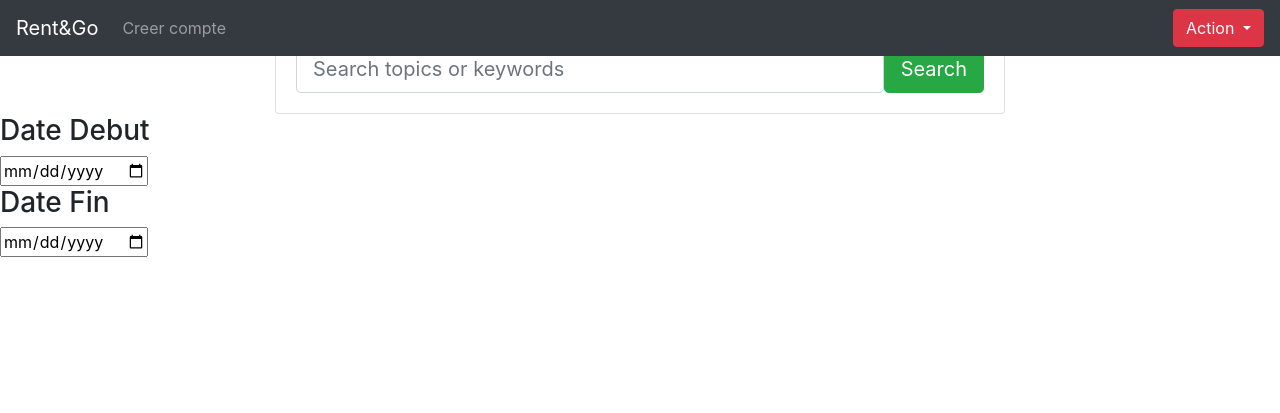
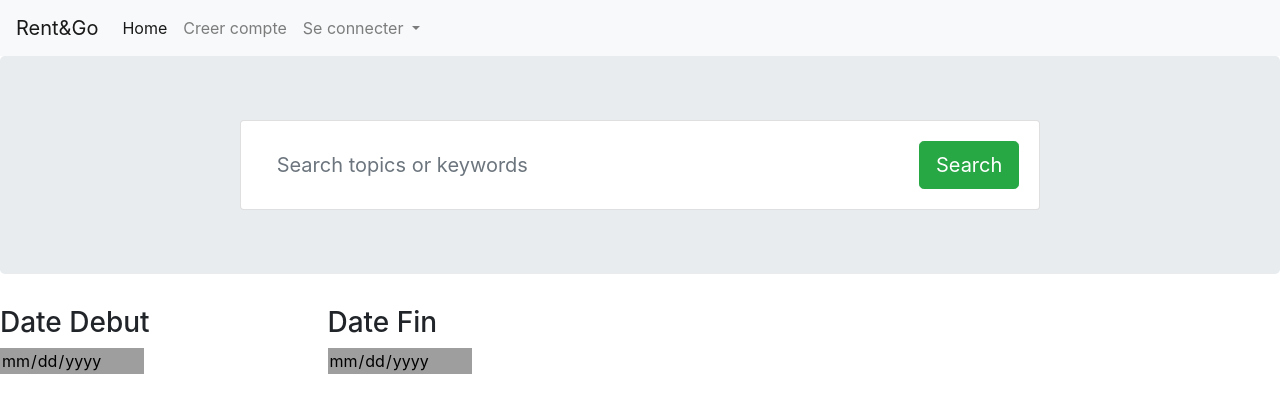
Before and after one commit to naboulan/rentCars, a Symfony app: template templates/home.html.twig in a window 1280 px wide. Shown: the top 413 px of the page. Run offline with Twig, Linux system fonts and the light colour scheme; the template is opened without the code that fills it, so the values that code supplies are empty; some libraries are stand-ins or nearby versions; grey boxes are pictures that could not be loaded.

Commit message:
fix(style): fix style dropdown

```diff
--- a/templates/base.html.twig
+++ b/templates/base.html.twig
@@ -3,32 +3,40 @@
         <head>
             <meta charset="UTF-8">
             <title>{% block title %}Test Application{% endblock %}</title>
-        <link rel="stylesheet" href="https://bootswatch.com/4/flatly/bootstrap.min.css">
+            {% block stylesheets %}
                 <link rel="stylesheet" href="https://maxcdn.bootstrapcdn.com/bootstrap/4.0.0/css/bootstrap.min.css" integrity="sha384-Gn5384xqQ1aoWXA+058RXPxPg6fy4IWvTNh0E263XmFcJlSAwiGgFAW/dAiS6JXm" crossorigin="anonymous">
-        {% block stylesheets %} <link href="{{ asset('css/login.css') }}" rel="stylesheet" />
-        <link href="{{ asset('css/style.js') }}" rel="stylesheet" /> {% endblock %}
+                <link href="{{ asset('css/login.css') }}" rel="stylesheet" />
+            {% endblock %}
+            {% block style %}
+            <link href="{{ asset('css/style.css') }}" rel="stylesheet" />
+            <link rel="stylesheet" href="{{ asset('https://use.fontawesome.com/releases/v5.1.0/css/all.css') }}" integrity="sha384-lKuwvrZot6UHsBSfcMvOkWwlCMgc0TaWr+30HWe3a4ltaBwTZhyTEggF5tJv8tbt" crossorigin="anonymous">
+
+            <script src="{{ asset('//cdnjs.cloudflare.com/ajax/libs/jquery/3.2.1/jquery.min.js') }}"></script>
+            <script src="{{ asset('//maxcdn.bootstrapcdn.com/bootstrap/4.1.1/js/bootstrap.min.js') }}"></script>
+
+  {% endblock %}
 
         </head>
         <body>
+                <header>
           {% block sidebar %}
-            <nav class="navbar navbar-expand-lg navbar-dark bg-dark fixed-top" role="navigation">
+            <nav class="navbar navbar-expand-lg navbar-light bg-light">
+              <a class="navbar-brand" href="/">Rent&Go</a>
+              <button class="navbar-toggler" type="button" data-toggle="collapse" data-target="#navbarSupportedContent" aria-controls="navbarSupportedContent" aria-expanded="false" aria-label="Toggle navigation">
+                <span class="navbar-toggler-icon"></span>
+              </button>
 
-                        <a class="navbar-brand" href="/">Rent&Go</a>
-                        <button class="navbar-toggler border-0" type="button" data-toggle="collapse" data-target="#exCollapsingNavbar">
-                            &#9776;
-                        </button>
-                        <div class="collapse navbar-collapse" id="exCollapsingNavbar">
-                                <ul class="nav navbar-nav">
+              <div class="collapse navbar-collapse" id="navbarSupportedContent">
+                <ul class="navbar-nav mr-auto">
+                  <li class="nav-item active">
+                    <a class="nav-link" href="#">Home <span class="sr-only">(current)</span></a>
+                  </li>
                    <li class="nav-item"><a href="{{ path('user_new')}}" class="nav-link">Creer compte</a></li>
 
-                                    </ul>
-                            <ul class="nav navbar-nav flex-row justify-content-between ml-auto">
-
-                                <li class="dropdown order-1">
-                                        <div class="btn-group">
-                                                <button type="button" class="btn btn-danger dropdown-toggle" data-toggle="dropdown" aria-haspopup="true" aria-expanded="false">
-                                                        Action
-                                                      </button>
+                  <li class="nav-item dropdown">
+                    <a class="nav-link dropdown-toggle" href="#" id="navbarDropdown" role="button" data-toggle="dropdown" aria-haspopup="true" aria-expanded="false">
+                      Se connecter
+                    </a>
                     <div class="dropdown-menu">
                         <form class="px-4 py-3">
                           <div class="form-group">
@@ -54,19 +62,13 @@
                   </li>
                 </ul>
               </div>
-
               </nav>
+              {% endblock %}
+  </header>
 
 
+                {% block body %}{% endblock %}
 
-
-
-
-
-
-                {% endblock %}
-
-            {% block body %}{% endblock %}
 
                 {% block javascripts %}
 
--- a/templates/home.html.twig
+++ b/templates/home.html.twig
@@ -1,24 +1,10 @@
 {% extends 'base.html.twig' %}
 
 {% block title %}Home page{% endblock %}
-{% block style %}
-<link href="{{ asset('css/style.css') }}" rel="stylesheet" />
-<script src="{{ asset('js/jquery.min.js') }}"></script>
-<script src="{{ asset('js/style.js') }}"></script>
-<script src="script.js"></script>
-<script src="{{ asset('//maxcdn.bootstrapcdn.com/bootstrap/4.1.1/js/bootstrap.min.js') }}"></script>
-<script src="{{ asset('//cdnjs.cloudflare.com/ajax/libs/jquery/3.2.1/jquery.min.js') }}"></script>
-
- <script src="{{ asset('vendor/jquery/jquery.min.js') }}"></script>
-  <script src="{{ asset('vendor/bootstrap/js/bootstrap.bundle.min.js') }}"></script>
-
-{% endblock %}
 
 {% block body %}
-<script src="{{ asset('vendor/bootstrap/js/bootstrap.bundle.min.js') }}"></script>
-<link rel="stylesheet" href="{{ asset('https://use.fontawesome.com/releases/v5.1.0/css/all.css') }}" integrity="sha384-lKuwvrZot6UHsBSfcMvOkWwlCMgc0TaWr+30HWe3a4ltaBwTZhyTEggF5tJv8tbt" crossorigin="anonymous">
-<div class="container">
-    <br/>
+<div>
+    <section class="jumbotron text-center">
 	    <div class="row justify-content-center">
                         <div class="col-12 col-md-10 col-lg-8">
                             <form class="card card-sm">
@@ -40,15 +26,16 @@
                         </div>
                         <!--end of col-->
                     </div>
-</div>
-<div class="calendrier">
+    </section>
+    <div class="row">
+        <div class="col-md-3">
             <h3>Date  Debut</h3>
-<div class="dated">
             <input type="date" name="datedebut" id="debut" width="270">
         </div>
-<div class="datef">
+        <div class="col-md-3">
             <h3>Date  Fin</h3>
             <input type="date" name="dateofbirth" id="fin">
+        </div>
     </div>
 </div>
 
```
Lines whose indentation alone changed are shown as unchanged.
